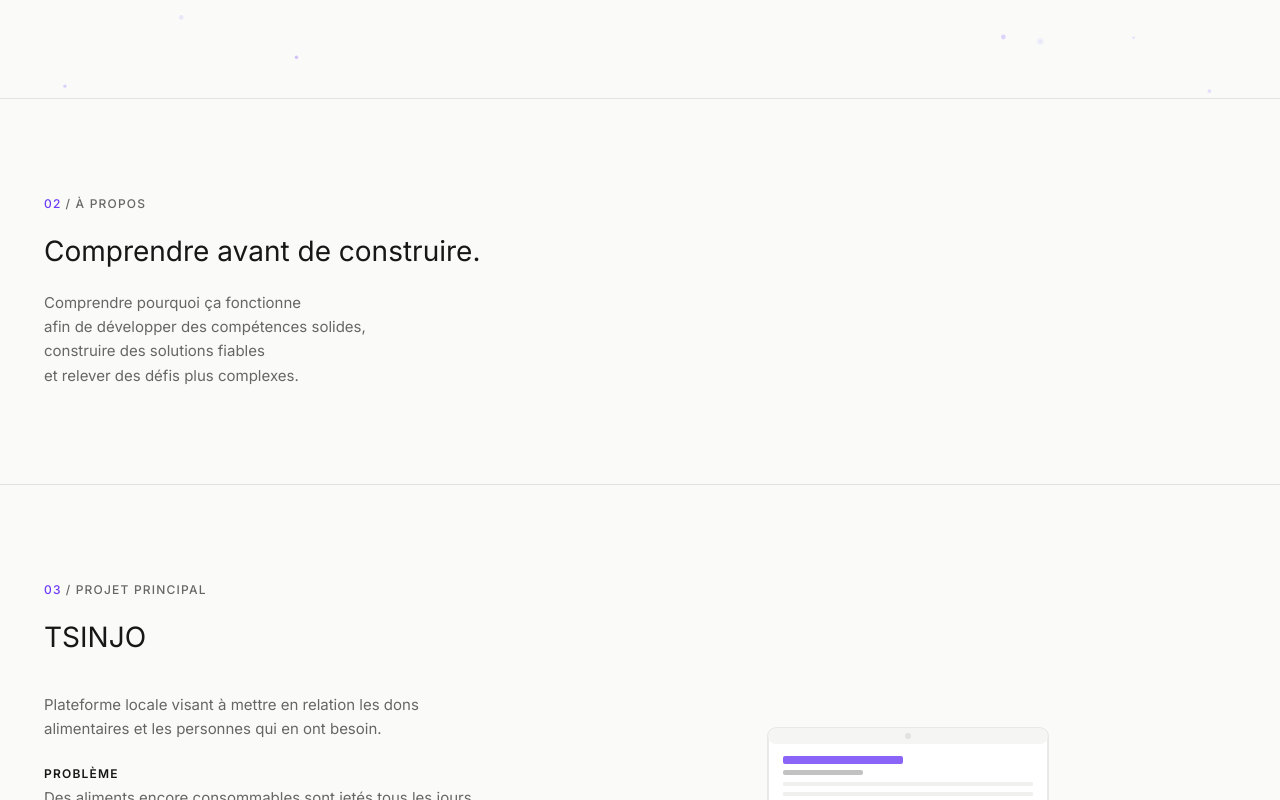
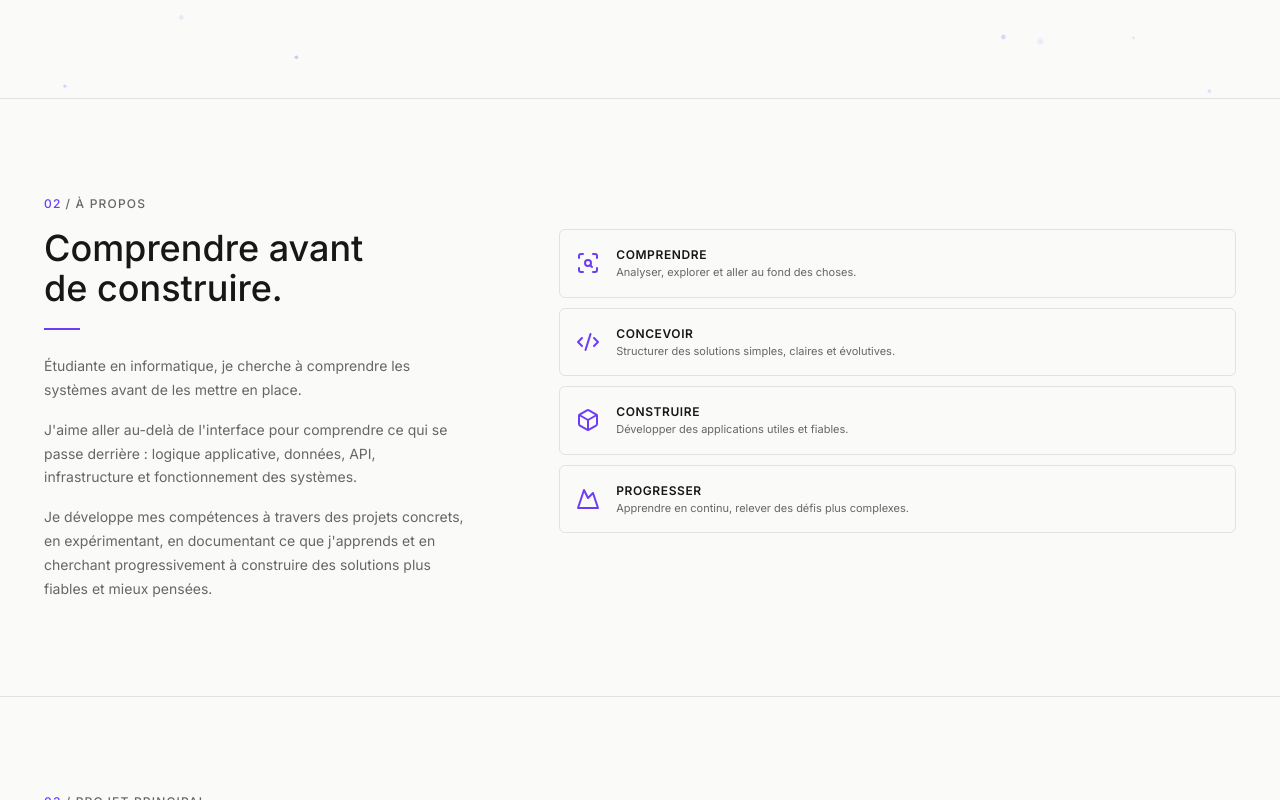
Before and after one commit to ItokianaRAKT/portfolio, a React (Vite) app: page / in a window 1280 px wide. Shown: the part 702-1502 px from the top of the page. Built offline with nearby package versions, Linux system fonts and the light colour scheme.

Commit message:
feat: rewrite About section with two-column layout

```diff
--- a/src/sections/About.tsx
+++ b/src/sections/About.tsx
@@ -1,32 +1,83 @@
 import { motion } from 'motion/react'
 import { SectionLabel } from '../components/SectionLabel'
+import { AboutPrincipleCard } from '../components/AboutPrincipleCard'
+import { principles } from '../data/principles'
 
 export function About() {
   return (
-    <section id="about" className="border-t border-border-light dark:border-border-dark">
+    <section id="about" aria-labelledby="about-title" className="border-t border-border-light dark:border-border-dark">
       <div className="mx-auto max-w-[1440px] px-6 py-16 md:px-11 md:py-24">
-        <SectionLabel number="02" label="À PROPOS" />
+        <motion.div
+          initial={{ opacity: 0 }}
+          whileInView={{ opacity: 1 }}
+          viewport={{ once: true, margin: '-100px' }}
+          transition={{ duration: 0.5 }}
+        >
+          <SectionLabel number="02" label="À PROPOS" />
+        </motion.div>
 
-        <div className="max-w-2xl">
+        <div className="grid gap-12 md:grid-cols-[1fr_1.5fr] md:gap-16">
           <motion.div
             initial={{ opacity: 0, y: 20 }}
             whileInView={{ opacity: 1, y: 0 }}
             viewport={{ once: true, margin: '-100px' }}
-            transition={{ duration: 0.6 }}
+            transition={{ duration: 0.6, delay: 0.1 }}
           >
-            <p className="mb-4 text-[24px] leading-relaxed text-text-primary-light dark:text-text-primary-dark md:text-[28px]">
-              Comprendre avant de construire.
-            </p>
-            <p className="text-[15px] leading-relaxed text-text-secondary-light dark:text-text-secondary-dark">
-              Comprendre pourquoi ça fonctionne
+            <h2
+              id="about-title"
+              className="text-[32px] font-medium leading-[1.1] text-text-primary-light dark:text-text-primary-dark md:text-[36px]"
+            >
+              Comprendre avant
               <br />
-              afin de développer des compétences solides,
-              <br />
-              construire des solutions fiables
-              <br />
-              et relever des défis plus complexes.
-            </p>
+              de construire.
+            </h2>
+
+            <motion.div
+              initial={{ opacity: 0, scaleX: 0 }}
+              whileInView={{ opacity: 1, scaleX: 1 }}
+              viewport={{ once: true, margin: '-100px' }}
+              transition={{ duration: 0.4, delay: 0.15 }}
+              className="mt-5 h-0.5 w-9 origin-left bg-primary-light dark:bg-primary-dark"
+            />
+
+            <motion.div
+              initial={{ opacity: 0, y: 20 }}
+              whileInView={{ opacity: 1, y: 0 }}
+              viewport={{ once: true, margin: '-100px' }}
+              transition={{ duration: 0.6, delay: 0.2 }}
+              className="mt-6 max-w-[420px] space-y-4 text-[13px] leading-[1.7] text-text-secondary-light dark:text-text-secondary-dark md:text-[14px]"
+            >
+              <p>
+                Étudiante en informatique, je cherche à comprendre les systèmes
+                avant de les mettre en place.
+              </p>
+              <p>
+                J'aime aller au-delà de l'interface pour comprendre ce qui se
+                passe derrière : logique applicative, données, API, infrastructure
+                et fonctionnement des systèmes.
+              </p>
+              <p>
+                Je développe mes compétences à travers des projets concrets, en
+                expérimentant, en documentant ce que j'apprends et en cherchant
+                progressivement à construire des solutions plus fiables et mieux
+                pensées.
+              </p>
+            </motion.div>
           </motion.div>
+
+          <div className="flex flex-col gap-2.5">
+            {principles.map((principle, index) => (
+              <motion.div
+                key={principle.id}
+                initial={{ opacity: 0, y: 20 }}
+                whileInView={{ opacity: 1, y: 0 }}
+                viewport={{ once: true, margin: '-100px' }}
+                transition={{ duration: 0.5, delay: 0.25 + index * 0.07 }}
+              >
+                <AboutPrincipleCard principle={principle} />
+              </motion.div>
+            ))}
+          </div>
         </div>
       </div>
     </section>
```
